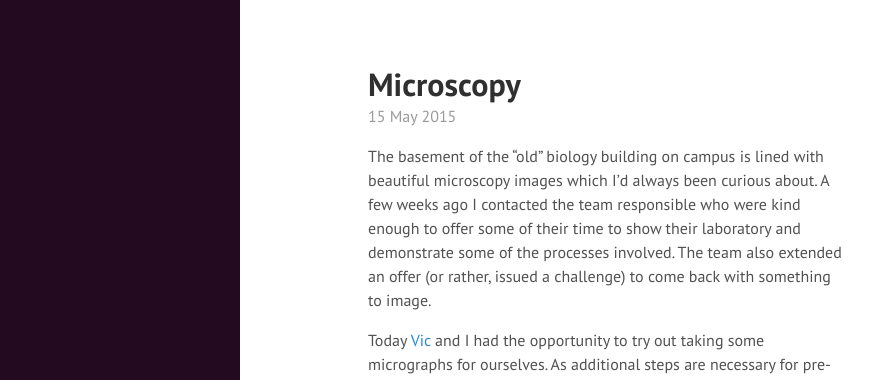
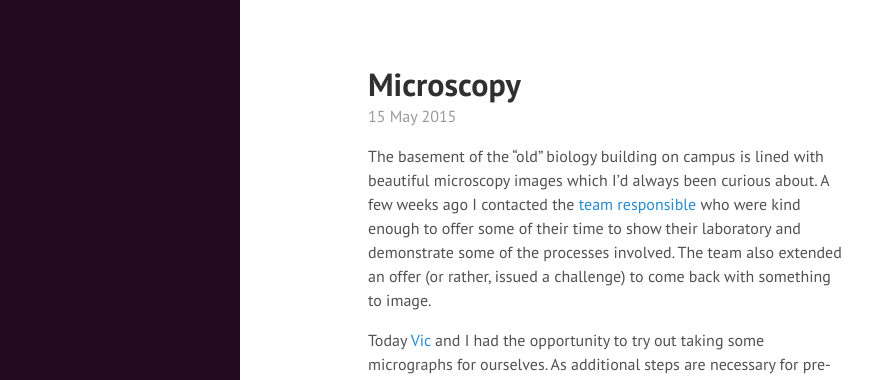
Before and after one commit to SamStudio8/samstudio8.github.io.off, a Jekyll site: the page built from _posts/2015-05-15-microscopy.md, in a window 1280 px wide and 1400 px high. Shown: the top 380 px of the window, without its empty margins (0-895 px from the left). Built offline with Jekyll 4.4.1, drawn with Linux system fonts in a browser that asks for light colours; Markdown is read by kramdown in place of the engine named in the settings; part of the change alters nothing that is shown; some of the changed text lies outside the part shown.

```diff
--- a/_posts/2015-05-15-microscopy.md
+++ b/_posts/2015-05-15-microscopy.md
@@ -4,7 +4,7 @@ title: "Microscopy"
 ---
 
 The basement of the "old" biology building on campus is lined with beautiful microscopy images which
-I'd always been curious about. A few weeks ago I contacted the team responsible who were
+I'd always been curious about. A few weeks ago I contacted the [team responsible](https://www.aber.ac.uk/en/ibers/about-us/facilities/bioimaging/) who were
 kind enough to offer some of their time to show their laboratory and demonstrate some of the processes
 involved. The team also extended an offer (or rather, issued a challenge) to come back with something
 to image.
@@ -28,6 +28,7 @@ Below, samples tripping the light fantastique.
 
 ![]({{ site.url }}/public/posts/microscopy/fantastique.jpg)
 
+After coating, samples were immediately ready for loading in to the Hitachi S-4700 field emission scanning electron microscope.
 
 ## Pseudo-Wood
 First up; Lulzbot [Laywoo-D3](https://www.lulzbot.com/products/laywoo-d3-cherry-laywood-3mm-250g-coil-cc-products),
```
